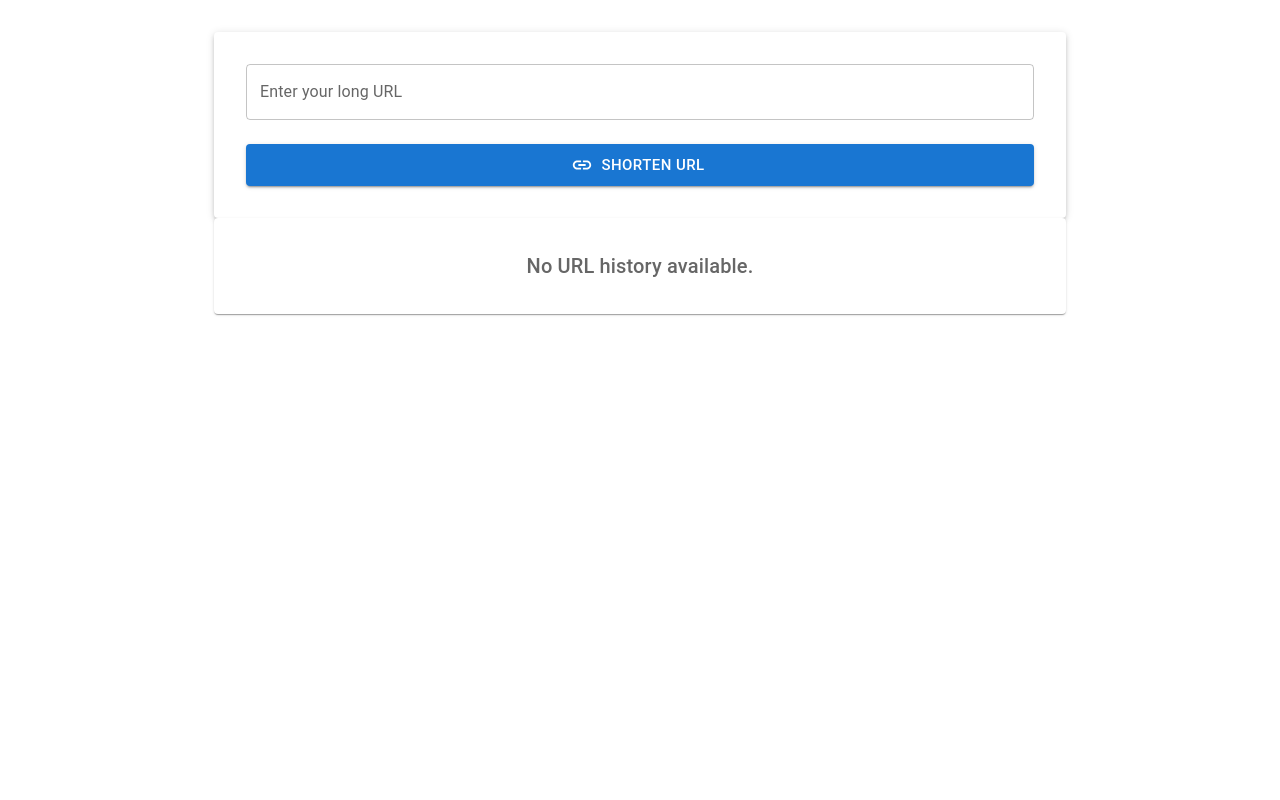
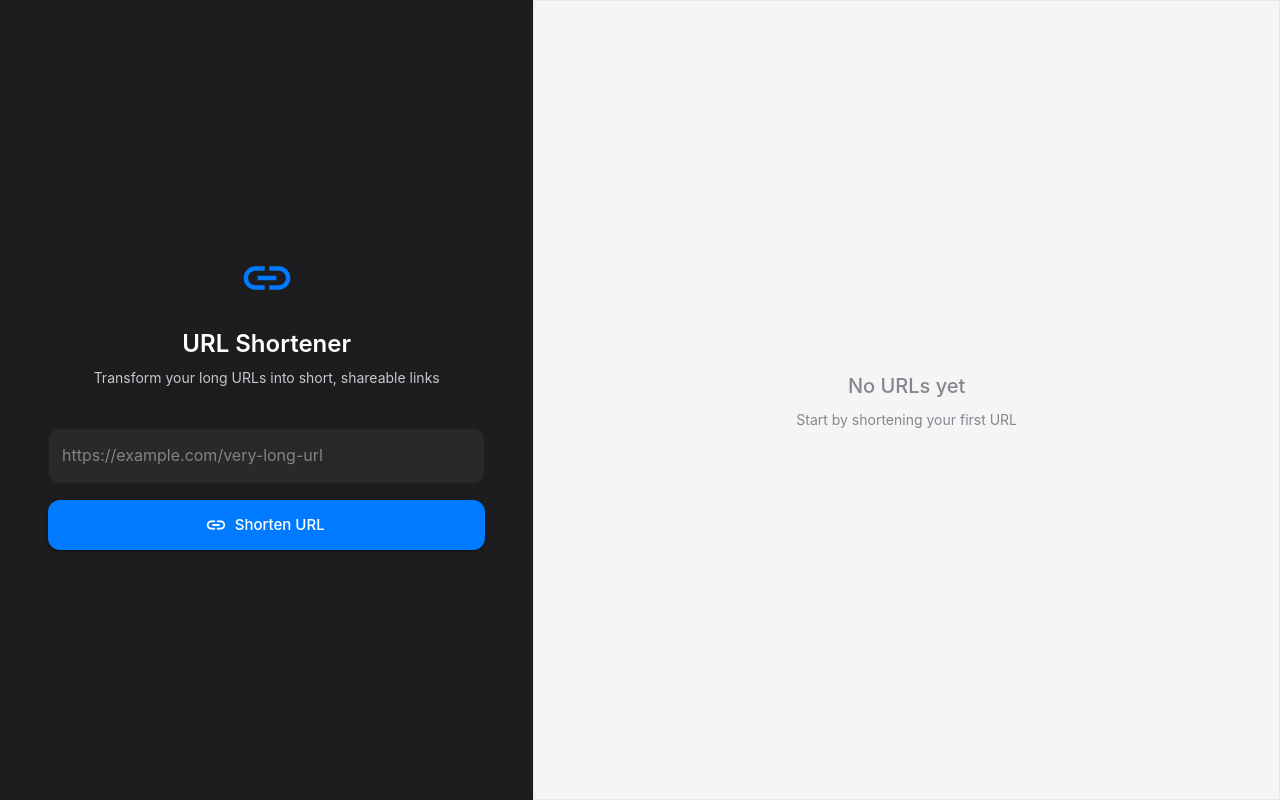
Before and after one commit to KayKTA/url-shortener, a React app in the folder frontend/: page / in a window 1280 px wide. Built offline with nearby package versions, Linux system fonts and the light colour scheme; the HTML template or start-up script is replaced by a standard one.

Commit message:
feat: enhance UI components and improve user experience in URL shortener

```diff
--- a/frontend/src/App.tsx
+++ b/frontend/src/App.tsx
@@ -1,13 +1,12 @@
-import { Container, Box } from '@mui/material';
+import { Box, Grid } from '@mui/material';
 import { UrlShortenerForm } from './components/UrlShortenerForm';
-// import { UrlShortenerResult } from './components/UrlShortenerResult';
 import { useUrlShortener } from './hooks/useUrlShortener';
 import { UrlHistory } from './components/UrlHistory';
 import { useUrlHistory } from './hooks/useUrlHistory';
 import { useEffect } from 'react';
 
 function App() {
-    const { result, loading, error, shorten } = useUrlShortener();
+    const { result, loading, error, shorten, reset } = useUrlShortener();
     const { history, addUrlToHistory, removeUrlFromHistory } = useUrlHistory();
 
     useEffect(() => {
@@ -17,31 +16,53 @@ function App() {
     }, [result]);
 
     return (
-        <Container maxWidth="md">
-            <Box
+        <Box sx={{ display: 'flex', minHeight: '100vh', width: '100%' }}>
+            <Grid container sx={{ flex: 1 }}>
+                {/* Form Section - Left (Dark) */}
+                <Grid
+                    size={{ xs:12, md:5 }}
                     sx={{
-                    minHeight: '100vh',
-                    // display: 'flex',
-                    // flexDirection: 'column',
-                    // justifyContent: 'center',
-                    py: 4,
-                    // my: 4,
-                    // border: "1px solid #e0e0e0",
+                        bgcolor: 'secondary.main',
+                        display: 'flex',
+                        alignItems: 'center',
+                        justifyContent: 'center',
+                        p: { xs: 3, sm: 4, md: 6 },
                     }}
                 >
+                    <Box sx={{ width: '100%', maxWidth: 480 }}>
                         <UrlShortenerForm
                             onSubmit={shorten}
                             loading={loading}
                             error={error}
                             result={result}
+                            onClose={reset}
                         />
+                    </Box>
+                </Grid>
 
-                {/* {result && <UrlShortenerResult result={result} />} */}
-                {/* Moved UrlShortenerResult display inside the form area for better UX */}
-
+                {/* History Section - Right (Light) */}
+                <Grid
+                    size={{ xs:12, md:7 }}
+                    sx={{
+                        bgcolor: 'background.default',
+                        display: 'flex',
+                        flexDirection: 'column',
+                        overflow: 'auto',
+                    }}
+                >
+                    <Box
+                        sx={{
+                            flex: 1,
+                            // p: { xs: 3, sm: 4, md: 6 },
+                            display: 'flex',
+                            flexDirection: 'column',
+                        }}
+                    >
                         <UrlHistory history={history} removeUrl={removeUrlFromHistory} />
                     </Box>
-        </Container>
+                </Grid>
+            </Grid>
+        </Box>
     );
 }
 
--- a/frontend/src/components/UrlHistory.tsx
+++ b/frontend/src/components/UrlHistory.tsx
@@ -1,5 +1,4 @@
 import {
-    Paper,
     Typography,
     Table,
     TableBody,
@@ -10,6 +9,7 @@ import {
     IconButton,
     Chip,
     Box,
+    alpha,
 } from '@mui/material';
 import {
     Delete as DeleteIcon,
@@ -39,29 +39,93 @@ export const UrlHistory = ({ history, removeUrl }: UrlHistoryProps) => {
 
     if (history.length === 0) {
         return (
-            <Paper sx={{ p: 4, mx: 'auto', textAlign: 'center' }}>
-                <Typography variant="h6" color="text.secondary">
-                    No URL history available.
+            <Box
+                sx={{
+                    p: 8,
+                    textAlign: 'center',
+                    border: '1px solid',
+                    borderColor: 'divider',
+                    flex: 1,
+                    display: 'flex',
+                    alignItems: 'center',
+                    justifyContent: 'center',
+                    flexDirection: 'column',
+                }}
+            >
+                <Typography variant="h6" color="text.secondary" fontWeight={500}>
+                    No URLs yet
                 </Typography>
-            </Paper>
+                <Typography variant="body2" color="text.secondary" sx={{ mt: 1 }}>
+                    Start by shortening your first URL
+                </Typography>
+            </Box>
         );
     }
+
     return (
-        <Paper sx={{ mt: 3 }}>
-            <Box sx={{ p: 3, pb: 2 }}>
-                <Typography variant="h6">
-                    Your Recent URLs ({history.length})
+        <Box
+            sx={{
+                bgcolor: 'background.paper',
+                border: '1px solid',
+                borderColor: 'divider',
+                overflow: 'hidden',
+                flex: 1,
+                display: 'flex',
+                flexDirection: 'column',
+            }}
+        >
+            {/* Header */}
+            <Box sx={{ p: 3, borderBottom: '1px solid', borderColor: 'divider' }}>
+                <Typography variant="h6" fontWeight={600}>
+                    Recent URLs
+                </Typography>
+                <Typography variant="body2" color="text.secondary">
+                    {history.length} {history.length === 1 ? 'link' : 'links'}
                 </Typography>
             </Box>
 
-            <TableContainer>
+            {/* Table */}
+            <TableContainer sx={{ flex: 1, px: 4 }}>
                 <Table>
                     <TableHead>
                         <TableRow>
-                            <TableCell>Short URL</TableCell>
-                            <TableCell>Original URL</TableCell>
-                            <TableCell>Created</TableCell>
-                            <TableCell align="right">Actions</TableCell>
+                            <TableCell
+                                sx={{
+                                    fontWeight: 600,
+                                    color: 'text.secondary',
+                                    bgcolor: (theme) => alpha(theme.palette.text.primary, 0.02),
+                                }}
+                            >
+                                Code
+                            </TableCell>
+                            <TableCell
+                                sx={{
+                                    fontWeight: 600,
+                                    color: 'text.secondary',
+                                    bgcolor: (theme) => alpha(theme.palette.text.primary, 0.02),
+                                }}
+                            >
+                                Original URL
+                            </TableCell>
+                            <TableCell
+                                sx={{
+                                    fontWeight: 600,
+                                    color: 'text.secondary',
+                                    bgcolor: (theme) => alpha(theme.palette.text.primary, 0.02),
+                                }}
+                            >
+                                Created
+                            </TableCell>
+                            <TableCell
+                                align="right"
+                                sx={{
+                                    fontWeight: 600,
+                                    color: 'text.secondary',
+                                    bgcolor: (theme) => alpha(theme.palette.text.primary, 0.02),
+                                }}
+                            >
+                                Actions
+                            </TableCell>
                         </TableRow>
                     </TableHead>
                     <TableBody>
@@ -87,17 +151,18 @@ export const UrlHistory = ({ history, removeUrl }: UrlHistoryProps) => {
                                     </Typography>
                                 </TableCell>
                                 <TableCell>
-                                    <Typography variant="caption" color="text.secondary">
+                                    <Typography variant="body2" color="text.secondary">
                                         {new Date(url.createdAt).toLocaleDateString()}
                                     </Typography>
                                 </TableCell>
                                 <TableCell align="right">
-                                    <Box sx={{ display: 'flex', gap: 0.5, justifyContent: 'flex-end' }}>
+                                    <Box
+                                        sx={{ display: 'flex', gap: 0.5, justifyContent: 'flex-end' }}
+                                    >
                                         <IconButton
                                             size="small"
                                             onClick={() => handleCopy(url.shortUrl, url.code)}
                                             color={copiedCode === url.code ? 'success' : 'default'}
-                                            title="Copy short URL"
                                         >
                                             <CopyIcon fontSize="small" />
                                         </IconButton>
@@ -106,7 +171,6 @@ export const UrlHistory = ({ history, removeUrl }: UrlHistoryProps) => {
                                             href={url.shortUrl}
                                             target="_blank"
                                             rel="noopener noreferrer"
-                                            title="Open short URL"
                                         >
                                             <OpenIcon fontSize="small" />
                                         </IconButton>
@@ -114,7 +178,6 @@ export const UrlHistory = ({ history, removeUrl }: UrlHistoryProps) => {
                                             size="small"
                                             color="error"
                                             onClick={() => removeUrl(url.code)}
-                                            title="Remove from history"
                                         >
                                             <DeleteIcon fontSize="small" />
                                         </IconButton>
@@ -125,6 +188,6 @@ export const UrlHistory = ({ history, removeUrl }: UrlHistoryProps) => {
                     </TableBody>
                 </Table>
             </TableContainer>
-        </Paper>
+        </Box>
     );
 };
--- a/frontend/src/components/UrlShortenerForm.tsx
+++ b/frontend/src/components/UrlShortenerForm.tsx
@@ -1,12 +1,17 @@
 import { useState } from 'react';
 import {
     Box,
-    TextField,
     Button,
-    Paper,
     CircularProgress,
+    Typography,
+    alpha,
+    InputAdornment,
+    OutlinedInput,
+    IconButton,
+    FormControl,
+    FormHelperText,
 } from '@mui/material';
-import { Link as LinkIcon } from '@mui/icons-material';
+import { Close, Link as LinkIcon } from '@mui/icons-material';
 import type { UrlResponse } from '../types/shortener';
 import { UrlShortenerResult } from './UrlShortenerResult';
 
@@ -15,6 +20,7 @@ interface UrlShortenerFormProps {
     loading: boolean;
     error: string | null;
     result: UrlResponse | null;
+    onClose: () => void;
 }
 
 export const UrlShortenerForm = ({
@@ -22,6 +28,7 @@ export const UrlShortenerForm = ({
     loading,
     error,
     result,
+    onClose,
 }: UrlShortenerFormProps) => {
     const [url, setUrl] = useState('');
     const [validationError, setValidationError] = useState('');
@@ -42,21 +49,74 @@ export const UrlShortenerForm = ({
         onSubmit(url);
     };
 
+    const handleClear = () => {
+        setUrl('');
+        setValidationError('');
+        onClose();
+    };
+
     return (
-        <Paper elevation={3} sx={{ p: 4, mx: 'auto' }}>
+        <Box>
+            {/* Header */}
+            <Box sx={{ mb: 5, textAlign: 'center' }}>
+                <LinkIcon
+                    sx={{ fontSize: 56, color: 'primary.main', mb: 2 }}
+                />
+                <Typography
+                    variant="h5"
+                    sx={{ color: 'secondary.contrastText', fontWeight: 600, mb: 1}}
+                >
+                    URL Shortener
+                </Typography>
+                <Typography
+                    variant="body2"
+                    sx={{
+                        color: 'text.disabled',
+                    }}
+                >
+                    Transform your long URLs into short, shareable links
+                </Typography>
+            </Box>
+
+            {/* Form */}
             <Box component="form" onSubmit={handleSubmit} noValidate>
-                <TextField
+                <FormControl fullWidth variant="outlined" sx={{ mb: 2 }}>
+                    <OutlinedInput
                         fullWidth
-                    label="Enter your long URL"
-                    placeholder="https://example.com/very-very-long-url"
+                        placeholder="https://example.com/very-long-url"
                         value={url}
                         onChange={(e) => setUrl(e.target.value)}
                         error={!!validationError || !!error}
-                    helperText={validationError || error}
+                        // helperText={validationError || error}
                         disabled={loading}
-                    sx={{ mb: 3 }}
+                        endAdornment={
+                            <InputAdornment position="end">
+                                {url && !loading && (
+                                    <IconButton
+                                        onClick={handleClear}
+                                        size="small"
+                                        sx={{ textTransform: 'none' }}
+                                    >
+                                        <Close fontSize="small" color='primary' />
+                                    </IconButton>
+                                )}
+                            </InputAdornment>
+                        }
+                        sx={{
+                            // '& .MuiOutlinedInput-root': {
+                            //     bgcolor: (theme) => alpha(theme.palette.secondary.contrastText, 0.05),
+                            //     color: 'secondary.contrastText',
+                            // },
+                                bgcolor: (theme) => alpha(theme.palette.secondary.contrastText, 0.05),
+                                color: 'secondary.contrastText',
+                        }}
                     />
-
+                    {validationError || error ? (
+                        <FormHelperText error>
+                            {validationError || error}
+                        </FormHelperText>
+                    ) : null}
+                </FormControl>
                 <Button
                     type="submit"
                     variant="contained"
@@ -64,13 +124,18 @@ export const UrlShortenerForm = ({
                     size="large"
                     disabled={loading}
                     startIcon={loading ? <CircularProgress size={20} /> : <LinkIcon />}
+                    sx={{ py: 1.5 }}
                 >
                     {loading ? 'Shortening in progress' : 'Shorten URL'}
                 </Button>
             </Box>
+
+            {/* Result */}
             {result && (
-                <UrlShortenerResult result={result} />
+                <Box sx={{ mt: 4 }}>
+                    <UrlShortenerResult result={result} onClose={onClose} />
+                </Box>
             )}
-        </Paper>
+        </Box>
     );
 };
--- a/frontend/src/components/UrlShortenerResult.tsx
+++ b/frontend/src/components/UrlShortenerResult.tsx
@@ -2,19 +2,22 @@ import {
     Box,
     Typography,
     TextField,
-    Alert,
     Button,
+    alpha,
+    IconButton
 } from '@mui/material';
 import type { UrlResponse } from '../types/shortener';
 import { useState } from 'react';
-import { Check, ContentCopy } from '@mui/icons-material';
+import { Check, Close, ContentCopy } from '@mui/icons-material';
 
 interface UrlShortenerResultProps {
     result: UrlResponse;
+    onClose: () => void;
 }
 
 export const UrlShortenerResult = ({
     result,
+    onClose,
 }: UrlShortenerResultProps) => {
     const [copied, setCopied] = useState(false);
 
@@ -32,46 +35,73 @@ export const UrlShortenerResult = ({
     return (
         <Box
             sx={{
-                p: 4,
-                maxWidth: 600,
-                mx: 'auto',
-                mt: 3,
+                p: 3,
+                borderRadius: 2,
+                bgcolor: (theme) => alpha(theme.palette.secondary.contrastText, 0.05),
+                border: '1px solid',
+                borderColor: (theme) => alpha(theme.palette.secondary.contrastText, 0.1),
                 position: 'relative',
             }}
         >
-            <Alert severity="success" sx={{ mb: 3 }}>
-                Your URL has been shortened successfully!
-            </Alert>
+             {/* Close button */}
+            <IconButton
+                onClick={onClose}
+                size="small"
+                sx={{
+                    position: 'absolute',
+                    top: 8,
+                    right: 8,
+                    color: 'red',
+                    '&:hover': {
+                        color: 'secondary.contrastText',
+                    },
+                }}
+            >
+                <Close fontSize="small" />
+            </IconButton>
+            <Typography
+                variant="caption"
+                sx={{
+                    color: 'text.disabled',
+                    textTransform: 'uppercase',
+                    letterSpacing: 1,
+                    mb: 1,
+                    display: 'block',
+                }}
+            >
+                Your Short URL
+            </Typography>
 
-            <Box sx={{ mb: 3 }}>
-                <Typography variant="subtitle2" color="text.secondary" gutterBottom>
-                    Short URL
-                </Typography>
             <Box sx={{ display: 'flex', gap: 1 }}>
                 <TextField
                     fullWidth
                     value={result.shortUrl}
                     size="small"
+                    InputProps={{
+                        readOnly: true,
+                        sx: {
+                            bgcolor: (theme) => alpha(theme.palette.secondary.contrastText, 0.08),
+                            color: 'primary.main',
+                            fontWeight: 500,
+                            '& fieldset': { borderColor: 'transparent' },
+                        },
+                    }}
                 />
                 <Button
                     variant="contained"
                     onClick={handleCopy}
-                        title='Copy URL'
                     disabled={copied}
+                    color={copied ? 'success' : 'primary'}
+                    sx={{
+                        minWidth: 44,
+                        width: 44,
+                        height: 40,
+                        p: 0,
+                    }}
                 >
-                        {copied ? <Check /> : <ContentCopy />}
+                    {copied ? <Check fontSize="small" /> : <ContentCopy fontSize="small" />}
                 </Button>
             </Box>
         </Box>
-
-            {/* <Box sx={{ mb: 2 }}>
-                <Typography variant="subtitle2" color="text.secondary" gutterBottom>
-                    Original URL
-                </Typography>
-                <Typography variant="body2" >
-                    {result.originalUrl}
-                </Typography>
-            </Box> */}
-        </Box>
     );
 };
--- a/frontend/src/main.tsx
+++ b/frontend/src/main.tsx
@@ -3,7 +3,66 @@ import { createRoot } from 'react-dom/client';
 import { ThemeProvider, createTheme, CssBaseline } from '@mui/material';
 import App from './App';
 
-const theme = createTheme();
+const theme = createTheme({
+    palette: {
+        primary: {
+            main: '#007AFF',
+            light: '#4DA2FF',
+            dark: '#0051D5',
+            contrastText: '#FFFFFF',
+        },
+        secondary: {
+            main: '#1D1D1F',
+            light: '#2C2C2E',
+            dark: '#000000',
+            contrastText: '#FFFFFF',
+        },
+        background: {
+            default: '#F5F5F7',
+            paper: '#FFFFFF',
+        },
+        text: {
+            primary: '#1D1D1F',
+            secondary: '#86868B',
+            disabled: '#C7C7CC',
+        },
+        divider: '#E5E5EA',
+        success: {
+            main: '#34C759',
+        },
+        warning: {
+            main: '#FF9500',
+        },
+        error: {
+            main: '#FF3B30',
+        },
+        info: {
+            main: '#5AC8FA',
+        },
+    },
+    typography: {
+        fontFamily: '-apple-system, BlinkMacSystemFont, "Segoe UI", Roboto, sans-serif',
+        h5: {
+            fontWeight: 600,
+        },
+        h6: {
+            fontWeight: 600,
+        },
+    },
+    shape: {
+        borderRadius: 12,
+    },
+    components: {
+        MuiButton: {
+            styleOverrides: {
+                root: {
+                    textTransform: 'none',
+                    fontWeight: 500,
+                },
+            },
+        },
+    },
+});
 
 createRoot(document.getElementById('root')!).render(
     <StrictMode>
```
Lines whose indentation alone changed are shown as unchanged.
